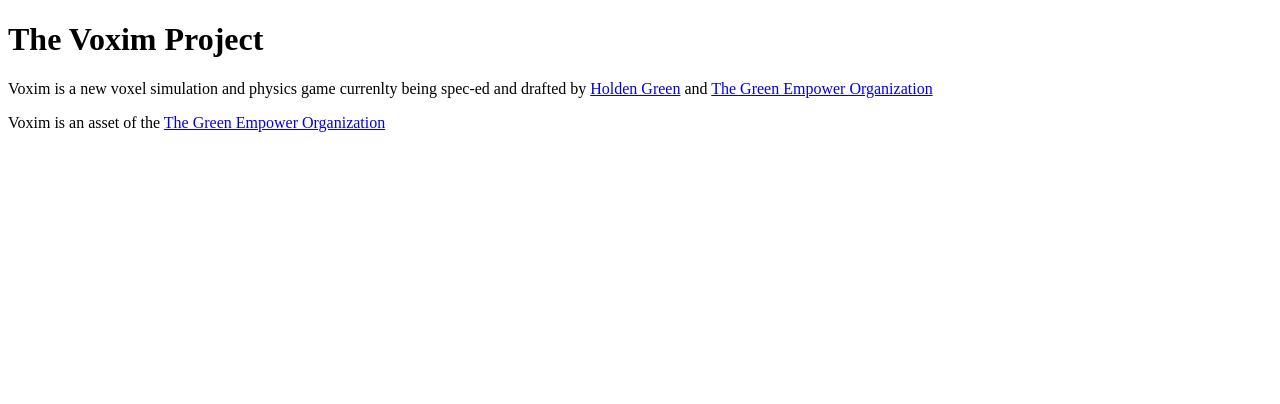
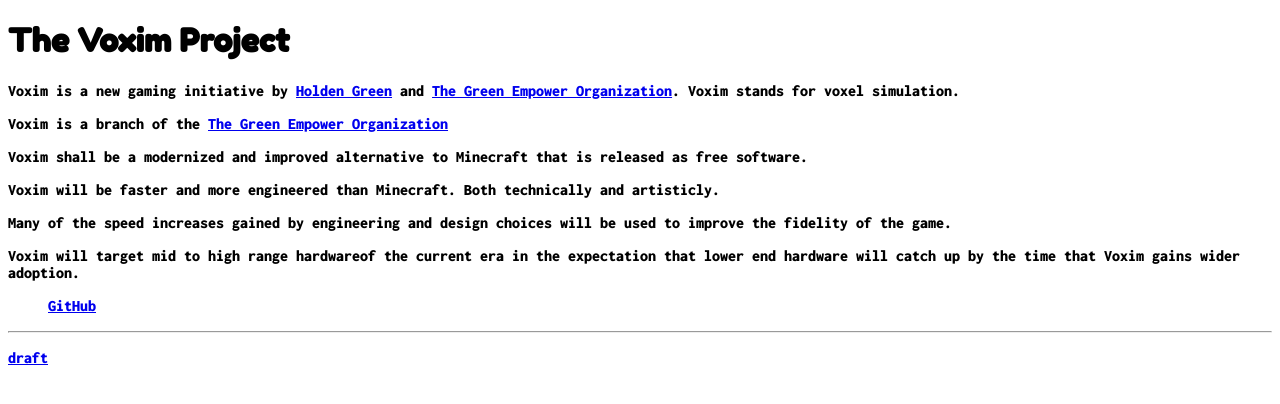
Before and after one commit to voximorg/voxim.org, a plain HTML site: page index.html in a window 1280 px wide. Drawn offline with Linux system fonts and the light colour scheme.

Commit message:
new drafting and meta + SEO

```diff
--- a/index.html
+++ b/index.html
@@ -2,11 +2,39 @@
 <html>
 	<head>
 		<title>Voxim</title>
+		<meta name="description" content="Voxim is a new gaming initiative by Holden Green and The Green Empower Organization. Voxim stands for voxel simulation.">
+		<meta name="viewport" content="width=device-width, initial-scale=1.0" />
+		<meta charset="UTF-8">
+		<link rel="preconnect" href="https://fonts.gstatic.com">
+		<link href="https://fonts.googleapis.com/css2?family=Fredoka+One&display=swap" rel="stylesheet">
+
+		<link rel="preconnect" href="https://fonts.gstatic.com">
+		<link href="https://fonts.googleapis.com/css2?family=Inconsolata:wght@900&display=swap" rel="stylesheet">
+		<link rel="stylesheet" href="stylesheet.css"/>
+  		<link rel="shortcut icon" href="./favicon.ico">
 	</head>
 	<body>
 		<h1>The Voxim Project</h1>
-		<p>Voxim is a new voxel simulation and physics game currenlty being spec-ed and drafted by <a href="http://holdengreen.org">Holden Green</a> and <a href="http://greenempower.org">The Green Empower Organization</a></p>
 
-		<p>Voxim is an asset of the <a href="http://greenempower.org">The Green Empower Organization</a></p>
+		<p>Voxim is a new gaming initiative by <a href="http://holdengreen.org">Holden Green</a> and <a href="http://greenempower.org">The Green Empower Organization</a>. Voxim stands for voxel simulation.</p>
+
+		<p>Voxim is a branch of the <a href="http://greenempower.org">The Green Empower Organization</a></p>
+
+		<p>Voxim shall be a modernized and improved alternative to Minecraft that is released as free software.</p>
+		<p>Voxim will be faster and more engineered than Minecraft. Both technically and artisticly.</p>
+		<p>Many of the speed increases gained by engineering and design choices will be used to improve the fidelity of the game.</p>
+		<p>Voxim will target mid to high range hardwareof the current era in the expectation that lower end hardware will catch up by the time that Voxim gains wider adoption.</p>
+
+		<ul>
+			<a href="https://github.com/voximorg">GitHub</a> <br>
+		</ul>
+
+		<hr>
+
+		<div id="footer">
+		<ul style="padding:0" id="index">
+			<a href="./draft">draft</a>
+		</ul>
+		</div>
 	</body>
 </html>
--- /dev/null
+++ b/stylesheet.css
@@ -0,0 +1,7 @@
+h1, h2, h3, h4, h5, h6 {
+    font-family: fredoka one;
+}
+
+p, a, li {
+    font-family: 'Inconsolata';
+}
```
Also changed, not shown: draft/voximzero/index.html (added, +4 -0 lines), zero/index.html (added).
